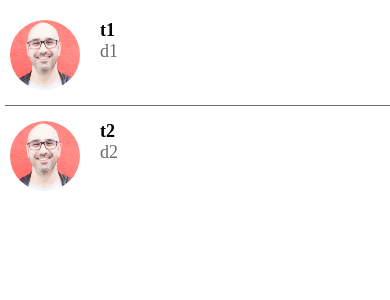
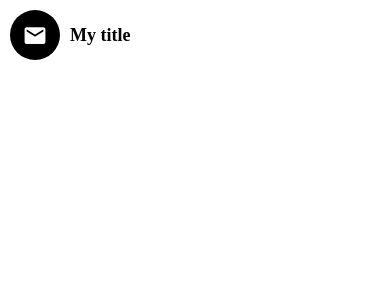
Before and after one commit to Shreyas-Yadav/ShriWithIt, a React Native app: screen / in a window 390 px wide. Shown: the top 300 px of the page. Built offline with nearby package versions, Linux system fonts and the light colour scheme.

Commit message:
made ListItem component reusable with icon and image

```diff
--- a/App.js
+++ b/App.js
@@ -3,8 +3,19 @@ import colors from "./App/config/colors";
 import MessageScreen from "./App/screen/MessageScreen";
 import MainPage from "./App/screen/MainPage";
 import ViewImage from "./App/screen/ViewImage";
+import Icon from "./App/components/Icon";
+import Screen from "./App/components/Screen";
+import ListItem from "./App/components/ListItem";
+import { GestureHandlerRootView } from "react-native-gesture-handler";
 export default function App() {
-  return <MessageScreen />;
+  return (
+    <GestureHandlerRootView>
+      <ListItem
+        title="My title"
+        IconComponent={() => <Icon name="email" size={50} />}
+      />
+    </GestureHandlerRootView>
+  );
 }
 
 const styles = StyleSheet.create({
--- /dev/null
+++ b/App/components/Icon.js
@@ -0,0 +1,24 @@
+import { View, StyleSheet } from "react-native";
+import React from "react";
+import { MaterialCommunityIcons } from "@expo/vector-icons";
+export default function Icon({
+  name,
+  size = 35,
+  iconColor = "white",
+  backgroundColor = "black",
+}) {
+  return (
+    <View
+      style={{
+        backgroundColor: backgroundColor,
+        width: size,
+        height: size,
+        borderRadius: size * 0.5,
+        justifyContent: "center",
+        alignItems: "center",
+      }}
+    >
+      <MaterialCommunityIcons name={name} size={size * 0.5} color={iconColor} />
+    </View>
+  );
+}
--- a/App/components/ListItem.js
+++ b/App/components/ListItem.js
@@ -4,15 +4,23 @@ import Swipeable from "react-native-gesture-handler/Swipeable";
 import AppText from "./AppText";
 import colors from "../config/colors";
 
-const ListItem = ({ image, title, subTitle, onPress, renderRightActions }) => {
+const ListItem = ({
+  image,
+  title,
+  subTitle,
+  onPress,
+  renderRightActions,
+  IconComponent,
+}) => {
   return (
     <Swipeable renderRightActions={renderRightActions}>
       <TouchableHighlight onPress={onPress} underlayColor={colors.primary}>
         <View style={styles.container}>
-          <Image style={styles.image} source={image} />
-          <View>
+          {image && <Image style={styles.image} source={image} />}
+          {IconComponent && <IconComponent />}
+          <View style={styles.textContainer}>
             <AppText style={styles.title}>{title}</AppText>
-            <AppText style={styles.subTitle}>{subTitle}</AppText>
+            {subTitle && <AppText style={styles.subTitle}>{subTitle}</AppText>}
           </View>
         </View>
       </TouchableHighlight>
@@ -37,6 +45,10 @@ const styles = StyleSheet.create({
   subTitle: {
     color: colors.medium,
   },
+  textContainer: {
+    justifyContent: "center",
+    marginLeft: 10,
+  },
   title: {
     fontWeight: "bold",
   },
```
